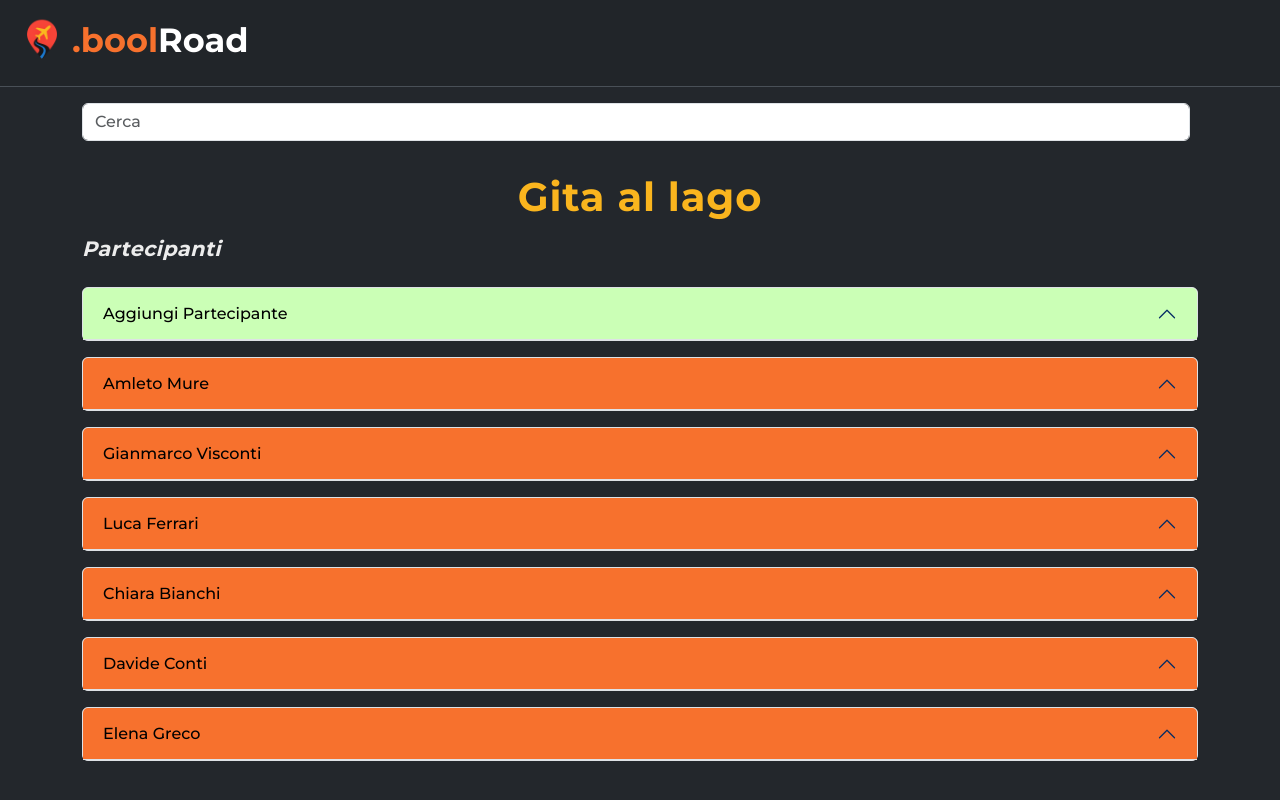
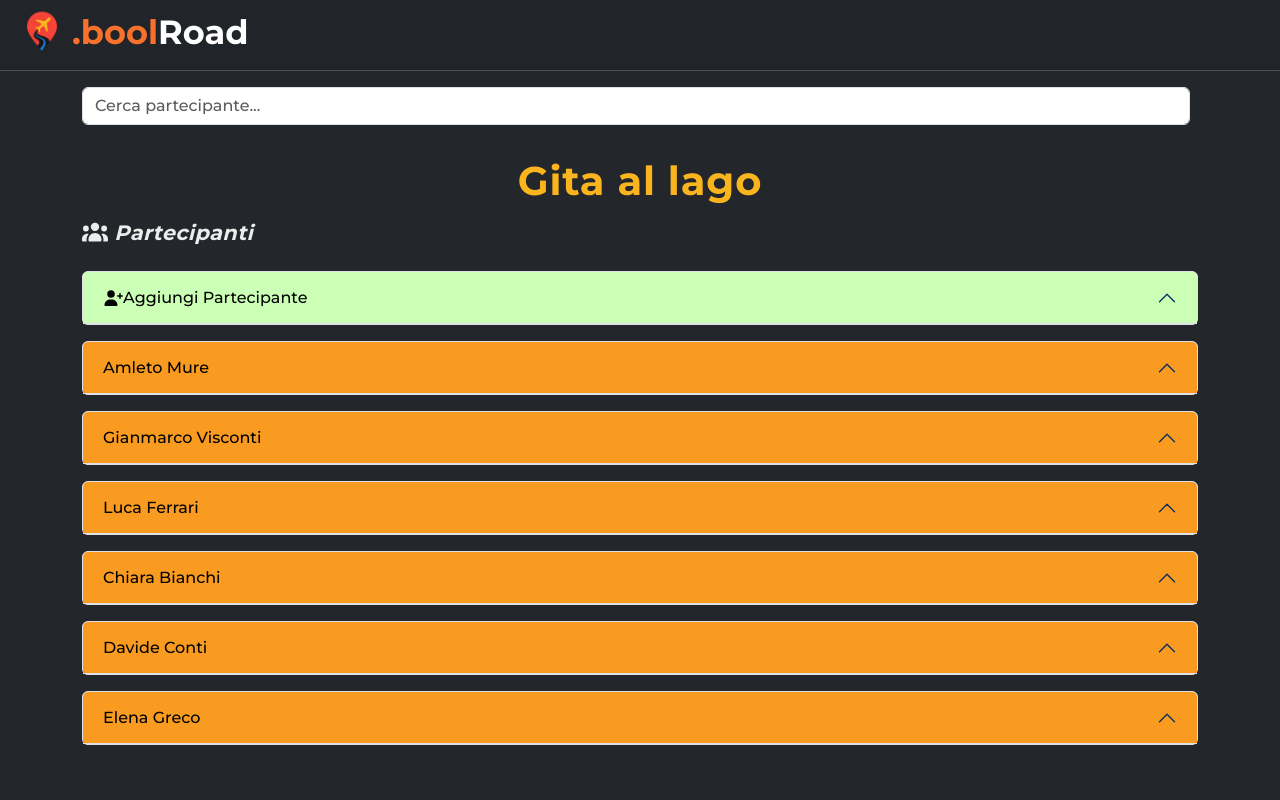
Before and after one commit to Johnnyfromtheblock4/boolroad, a React (Vite) app: page /trips/1 in a window 1280 px wide. Built offline with nearby package versions, Linux system fonts and the light colour scheme.

Commit message:
[UPD] Style

```diff
--- a/src/components/Header.jsx
+++ b/src/components/Header.jsx
@@ -4,11 +4,11 @@ import "../styles/Header.css";
 const Header = () => {
   return (
     <header>
-      <nav className="navbar bg-dark border-bottom border-body" data-bs-theme="dark">
+      <nav className="navbar bg-dark border-bottom border-body p-0" data-bs-theme="dark">
         <div className="container-fluid justify-content-start">
           <Link to="/" className="navbar-brand">
           <img className="boolroad-logo" src="/boolroad.png" alt="BoolRoad" />
-            <span className="first-part-title">.bool</span>Road
+            <span className="first-part-title">.bool</span><span>Road</span>
           </Link>
         </div>
       </nav>
--- a/src/components/NewPartecipantForm.jsx
+++ b/src/components/NewPartecipantForm.jsx
@@ -1,4 +1,6 @@
 import { useState } from "react";
+import { FontAwesomeIcon } from "@fortawesome/react-fontawesome";
+import { faUserPlus } from "@fortawesome/free-solid-svg-icons";
 
 const NewPartecipantForm = () => {
 	const [activeForm, setActiveForm] = useState(null);
@@ -14,7 +16,7 @@ const NewPartecipantForm = () => {
 							}`}
 							type="button"
 							onClick={() => setActiveForm(!activeForm)}
-						>
+						><FontAwesomeIcon icon={faUserPlus} />
 							Aggiungi Partecipante
 						</button>
 					</h2>
--- a/src/index.css
+++ b/src/index.css
@@ -35,6 +35,6 @@ p {
 }
 
 .participants-accordion .accordion-button {
-	background-color:  #F7712D;
+	background-color: #f99b20;
 	color: black;
 }
--- a/src/pages/DetailTrip.jsx
+++ b/src/pages/DetailTrip.jsx
@@ -4,6 +4,8 @@ import { useParams } from "react-router-dom";
 import ParticipantCard from "../components/ParticipantCard";
 import NewPartecipantForm from "../components/NewPartecipantForm";
 import "../styles/DetailTrip.css";
+import { faUsers } from "@fortawesome/free-solid-svg-icons";
+import { FontAwesomeIcon } from "@fortawesome/react-fontawesome";
 
 const DetailTrip = () => {
   const { id } = useParams();
@@ -48,7 +50,7 @@ const DetailTrip = () => {
             <input
               className="form-control me-2"
               type="search"
-							placeholder="Cerca"
+              placeholder="Cerca partecipante..."
               aria-label="Cerca"
               value={search}
               onChange={(e) => setSearch(e.target.value)}
@@ -60,7 +62,9 @@ const DetailTrip = () => {
       {/* Participant */}
       <div className="col-12">
         <h1 className="my-3">{currentTrip.name}</h1>
-				<h3>Partecipanti</h3>
+        <h3>
+          <FontAwesomeIcon icon={faUsers} /> Partecipanti
+        </h3>
         {/* Mostra il form solo se non c'è ricerca in corso */}
         {search.trim() === "" && <NewPartecipantForm />}
         <ParticipantCard participants={filteredParticipants} />
--- a/src/pages/HomePage.jsx
+++ b/src/pages/HomePage.jsx
@@ -10,11 +10,11 @@ import NewTripForm from "../components/NewTripForm";
 
 const HomePage = () => {
   return (
-    <div className="container mt-5">
-      <h3 className="text-center mb-4">
+    <div className="container mt-3">
+      <h3 className="text-center mb-3">
         <FontAwesomeIcon icon={faCarSide} /> Next Up
       </h3>
-      <h3 className="text-center mb-3">
+      <h3 className="text-center mb-0">
         <FontAwesomeIcon icon={faArrowsDownToLine} />
       </h3>
       <div className="row justify-content-center">
```
Lines whose indentation alone changed are shown as unchanged.
